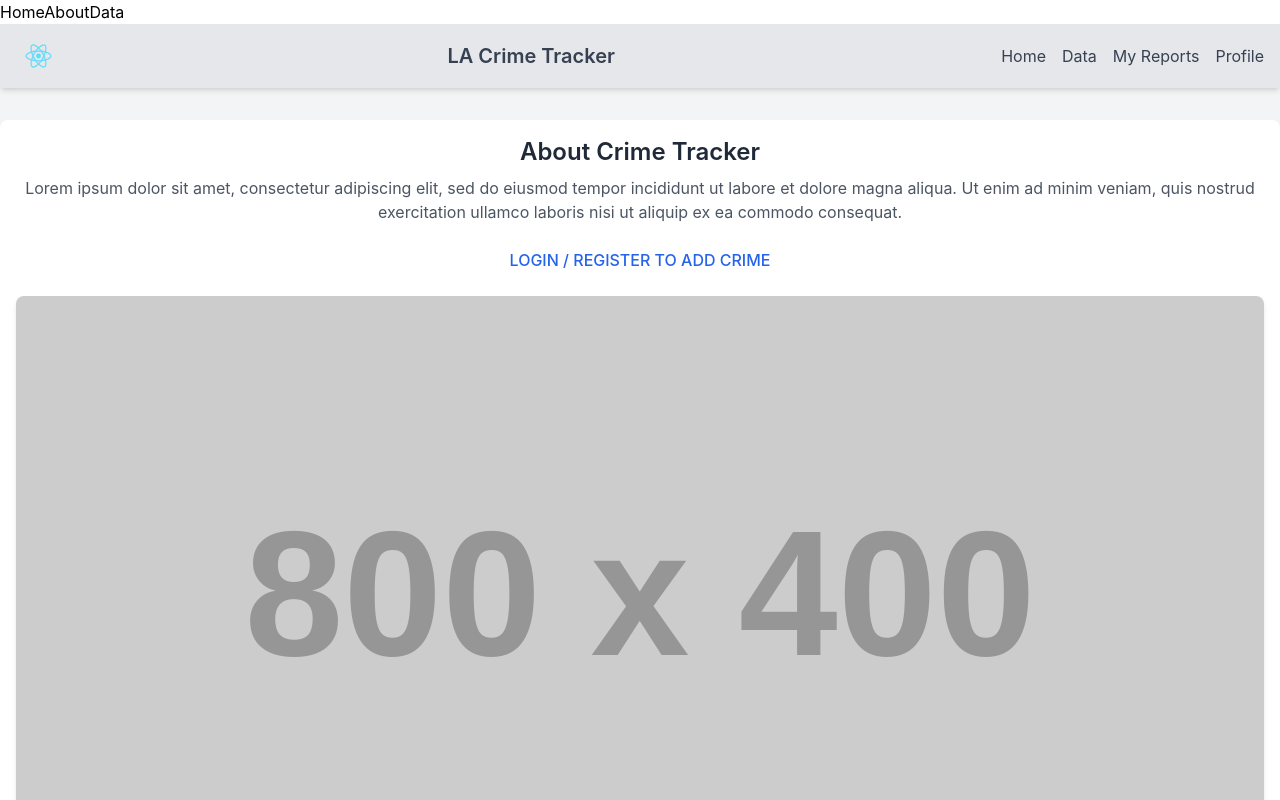
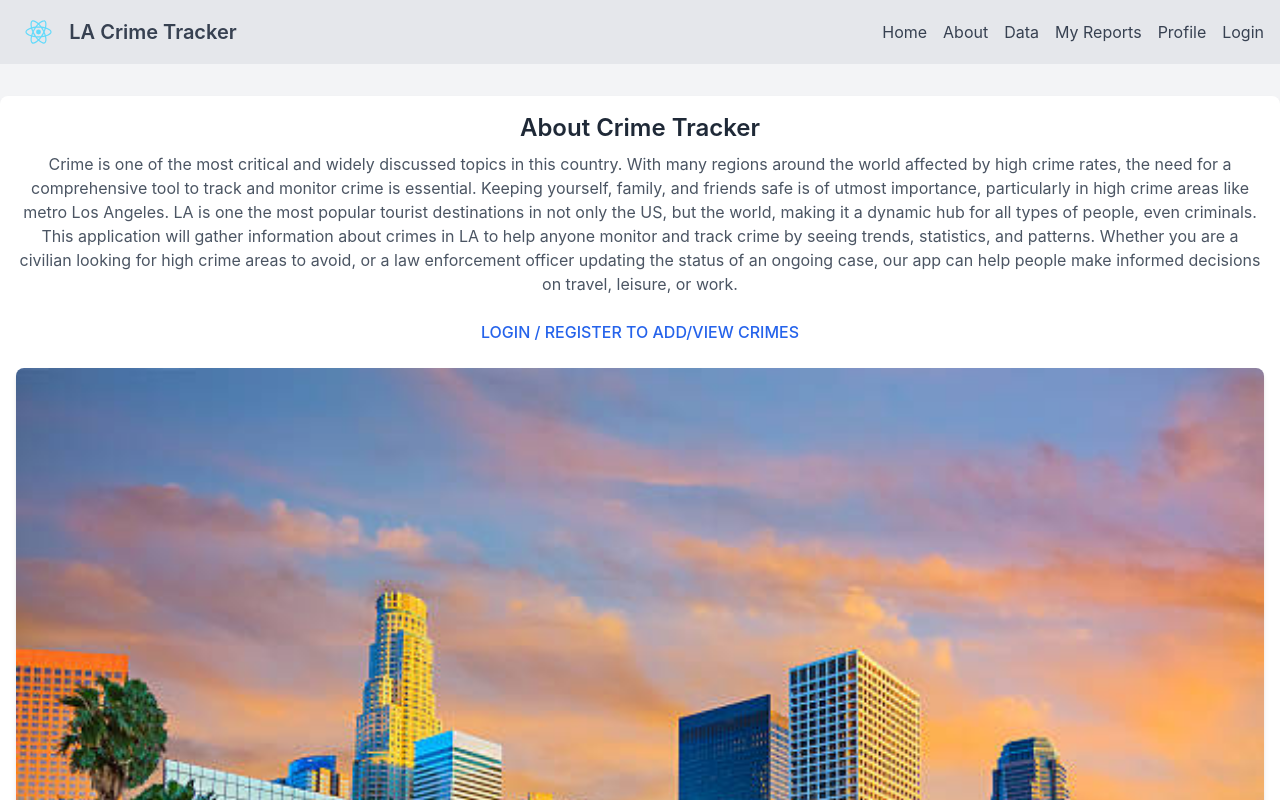
Before and after one commit to CustomDesignBuildStudios/CrimeFighter, a React (Create React App) app in the folder front-end/: page /about in a window 1280 px wide. Shown: the top 800 px of the page. Built offline with nearby package versions, Linux system fonts and the light colour scheme.

Commit message:
Added pages, pictures, and routes

```diff
--- a/front-end/src/App.js
+++ b/front-end/src/App.js
@@ -6,16 +6,19 @@ import AboutPage from "./pages/AboutPage";
 import DataPage from "./pages/DataPage";
 import Login from "./pages/Login.jsx";
 import Register from "./pages/Register.jsx";
+import MyReports from "./pages/MyReports.jsx";
+import NavBar from "./Layouts/NavBar.jsx";
+import MyProfile from "./pages/MyProfile.jsx";
 
 function App() {
   return (
     <Router>
-      <nav>
-        <Link to="/">Home</Link>
-        <Link to="/about">About</Link>
-        <Link to="/data">Data</Link>
-      </nav>
-
+      {/* // <nav>
+      //   <Link to="/">Home</Link>
+      //   <Link to="/about">About</Link>
+      //   <Link to="/data">Data</Link>
+      // </nav> */}
+      <NavBar />
       <Routes>
         <Route path="/" element={<HomePage />} />
         <Route path="/about" element={<AboutPage />} />
@@ -23,6 +26,8 @@ function App() {
         <Route path="/" element={<AboutPage />} />
         <Route path="/login" element={<Login />} />
         <Route path="/register" element={<Register />} />
+        <Route path="/myreports" element={<MyReports />} />
+        <Route path="/myprofile" element={<MyProfile />} />
       </Routes>
     </Router>
   );
--- /dev/null
+++ b/front-end/src/Layouts/NavBar.jsx
@@ -0,0 +1,46 @@
+import React from "react";
+import { Link } from "react-router-dom";
+import logo from "../logo.svg";
+
+function NavBar() {
+  return (
+    <header className="w-full p-4 bg-gray-200 shadow-md">
+      <div className="container flex items-center justify-between mx-auto">
+        <div className="flex items-center">
+          {" "}
+          {/* Added this wrapper */}
+          <img src={logo} alt="LA Crime Tracker Logo" className="h-8" />
+          <h1 className="ml-2 text-xl font-semibold text-gray-700">
+            {" "}
+            {/* Added margin-left */}
+            LA Crime Tracker
+          </h1>
+        </div>
+        <nav className="flex gap-4 text-gray-700">
+          <Link to="/" className="hover:text-gray-900 hover:underline">
+            Home
+          </Link>
+          <Link to="/about" className="hover:text-gray-900 hover:underline">
+            About
+          </Link>
+          <Link to="/data" className="hover:text-gray-900 hover:underline">
+            Data
+          </Link>
+          <Link to="/myreports" className="hover:text-gray-900 hover:underline">
+            My Reports
+          </Link>
+          <Link to="/myprofile" className="hover:text-gray-900 hover:underline">
+            Profile
+          </Link>
+
+          {/*Add logic here to where if use if logged in, then it changes to logout, and handle logout logic */}
+          <Link to="/login" className="hover:text-gray-900 hover:underline">
+            Login
+          </Link>
+        </nav>
+      </div>
+    </header>
+  );
+}
+
+export default NavBar;
--- a/front-end/src/pages/AboutPage.js
+++ b/front-end/src/pages/AboutPage.js
@@ -1,8 +1,7 @@
 import React, { useState } from "react";
 import { Link } from "react-router-dom";
-import logo from "../logo.svg";
+import LAPicture from "../Pictures/LAPicture.jpg";
 import axios from "axios";
-//import "./AboutPage.css";
 import CanvasJSReact from "@canvasjs/react-charts";
 var CanvasJS = CanvasJSReact.CanvasJS;
 var CanvasJSChart = CanvasJSReact.CanvasJSChart;
@@ -10,57 +9,43 @@ var CanvasJSChart = CanvasJSReact.CanvasJSChart;
 function AboutPage() {
   return (
     <div className="flex flex-col items-center min-h-screen bg-gray-100">
-      <header className="w-full p-4 bg-gray-200 shadow-md">
-        <div className="container flex items-center justify-between mx-auto">
-          <img src={logo} alt="LA Crime Tracker Logo" className="h-8" />
-          <h1 className="text-xl font-semibold text-gray-700">
-            LA Crime Tracker
-          </h1>
-          <nav className="flex gap-4 text-gray-700">
-            <a href="#" className="hover:text-gray-900">
-              Home
-            </a>
-            <a href="#" className="hover:text-gray-900">
-              Data
-            </a>
-            <a href="#" className="hover:text-gray-900">
-              My Reports
-            </a>
-            <a href="#" className="hover:text-gray-900">
-              Profile
-            </a>
-          </nav>
-        </div>
-      </header>
-
       <main className="container p-4 mx-auto my-8 bg-white rounded-lg shadow-md">
         <section className="mb-6 text-center">
-          <h2 className="text-2xl font-semibold text-gray-800">
+          <h1 className="text-2xl font-semibold text-gray-800">
             About Crime Tracker
-          </h2>
+          </h1>
           <p className="mt-2 text-gray-600">
-            Lorem ipsum dolor sit amet, consectetur adipiscing elit, sed do
-            eiusmod tempor incididunt ut labore et dolore magna aliqua. Ut enim
-            ad minim veniam, quis nostrud exercitation ullamco laboris nisi ut
-            aliquip ex ea commodo consequat.
+            Crime is one of the most critical and widely discussed topics in
+            this country. With many regions around the world affected by high
+            crime rates, the need for a comprehensive tool to track and monitor
+            crime is essential. Keeping yourself, family, and friends safe is of
+            utmost importance, particularly in high crime areas like metro Los
+            Angeles. LA is one the most popular tourist destinations in not only
+            the US, but the world, making it a dynamic hub for all types of
+            people, even criminals. This application will gather information
+            about crimes in LA to help anyone monitor and track crime by seeing
+            trends, statistics, and patterns. Whether you are a civilian looking
+            for high crime areas to avoid, or a law enforcement officer updating
+            the status of an ongoing case, our app can help people make informed
+            decisions on travel, leisure, or work.
           </p>
         </section>
 
         <section className="text-center text-gray-600">
-          {/* Make LOGIN / REGISTER clickable */}
+          {/* Add Login here to where if user logged in, then this button does not appear */}
           <Link
             to="/login"
             className="font-medium text-blue-600 hover:underline"
           >
-            LOGIN / REGISTER TO ADD CRIME
+            LOGIN / REGISTER TO ADD/VIEW CRIMES
           </Link>
         </section>
 
         <div className="mt-6">
-          {/* Insert your map component here */}
+          {/* Below, add a picture to go along with the app*/}
           <img
-            src="https://via.placeholder.com/800x400"
-            alt="Map of Los Angeles"
+            src={LAPicture}
+            alt="Los Angeles"
             className="w-full rounded-lg shadow-md"
           />
         </div>
--- a/front-end/src/pages/HomePage.js
+++ b/front-end/src/pages/HomePage.js
@@ -1,24 +1,13 @@
-import React, { useState } from 'react';
-import logo from '../logo.svg';
-import axios from 'axios';
-import './HomePage.css';
-import CanvasJSReact from '@canvasjs/react-charts';
+import React, { useState } from "react";
+import logo from "../logo.svg";
+import axios from "axios";
+import "./HomePage.css";
+import CanvasJSReact from "@canvasjs/react-charts";
 var CanvasJS = CanvasJSReact.CanvasJS;
 var CanvasJSChart = CanvasJSReact.CanvasJSChart;
 
-
-
-
-
-
 function HomePage() {
-  return (
-    <p>
-     ABOUT THE HOME PAGE
-    </p>
-
-
-  );
+  return <p>Add the homepage stuff here</p>;
 }
 
 export default HomePage;
--- a/front-end/src/pages/Login.jsx
+++ b/front-end/src/pages/Login.jsx
@@ -4,7 +4,7 @@ import { Link } from "react-router-dom";
 import { useState } from "react";
 import { InputField } from "../Components/InputField";
 
-function Login({ className }) {
+function Login() {
   const [email, setEmail] = useState("");
   const [password, setPassword] = useState("");
   const [isPasswordVisible, setIsPasswordVisible] = useState(false);
@@ -15,9 +15,7 @@ function Login({ className }) {
     if (!email || !password) return;
     try {
       setIsLoading(true);
-      {
-        /*insert here the try catch finally logic for handling the login info in oracle DB */
-      }
+      // Insert the try-catch-finally logic for handling login info in Oracle DB
     } catch (error) {
       alert("ERROR: " + error.message);
     } finally {
@@ -26,9 +24,12 @@ function Login({ className }) {
   }
 
   return (
-    <div className={`w-1/2 ${className}`}>
-      <h1 className="text-4xl text-center font-abrilfatface">Login</h1>
-      <form className="flex flex-col gap-6 mt-4" onSubmit={handleLogin}>
+    <div className="flex flex-col items-center justify-center h-screen">
+      <h1 className="mb-4 text-4xl font-bold">Login</h1>
+      <form
+        className="w-1/3 px-8 pt-6 pb-8 mb-4 bg-white rounded shadow-md"
+        onSubmit={handleLogin}
+      >
         <InputField
           labelName="Email Address"
           type="email"
@@ -37,6 +38,11 @@ function Login({ className }) {
           onChange={(e) => setEmail(e.target.value)}
         />
 
+        <div className="relative mb-4">
+          <label
+            className="block mb-2 text-sm font-bold text-gray-700"
+            htmlFor="password"
+          ></label>
           <InputField
             labelName="Password"
             type={isPasswordVisible ? "text" : "password"}
@@ -50,11 +56,12 @@ function Login({ className }) {
               onClick={() => setIsPasswordVisible(!isPasswordVisible)}
             />
           </InputField>
+        </div>
 
-        <div className="flex justify-center">
+        <div className="flex justify-between mb-4">
           <button
             type="submit"
-            className="px-6 py-2 text-xl font-bold text-white bg-blue-500 rounded hover:bg-blue-600"
+            className="px-4 py-2 font-bold text-white bg-blue-500 rounded hover:bg-blue-700 focus:outline-none focus:shadow-outline"
             disabled={isLoading}
           >
             {isLoading ? "Loading..." : "Login"}
--- /dev/null
+++ b/front-end/src/pages/MyProfile.jsx
@@ -0,0 +1,5 @@
+function MyProfile() {
+  return <p>This is the MyProfile Page</p>;
+}
+
+export default MyProfile;
--- /dev/null
+++ b/front-end/src/pages/MyReports.jsx
@@ -0,0 +1,5 @@
+function MyReports() {
+  return <p>This is the MyReports Page</p>;
+}
+
+export default MyReports;
--- a/front-end/src/pages/Register.jsx
+++ b/front-end/src/pages/Register.jsx
@@ -5,6 +5,10 @@ import { useState } from "react";
 import { InputField } from "../Components/InputField";
 
 function Register() {
+  {
+    /*Add logic to handle a valid/invalid registration of user. Look at login and other project for more help */
+  }
+
   return (
     <div className="flex flex-col items-center justify-center h-screen">
       <h1 className="mb-4 text-4xl font-bold">Register</h1>
```
Also changed, not shown: front-end/src/Pictures/LAPicture.jpg (added), front-end/src/Pictures/PictureOfLA.jpg (added). Lines whose indentation alone changed are shown as unchanged.
